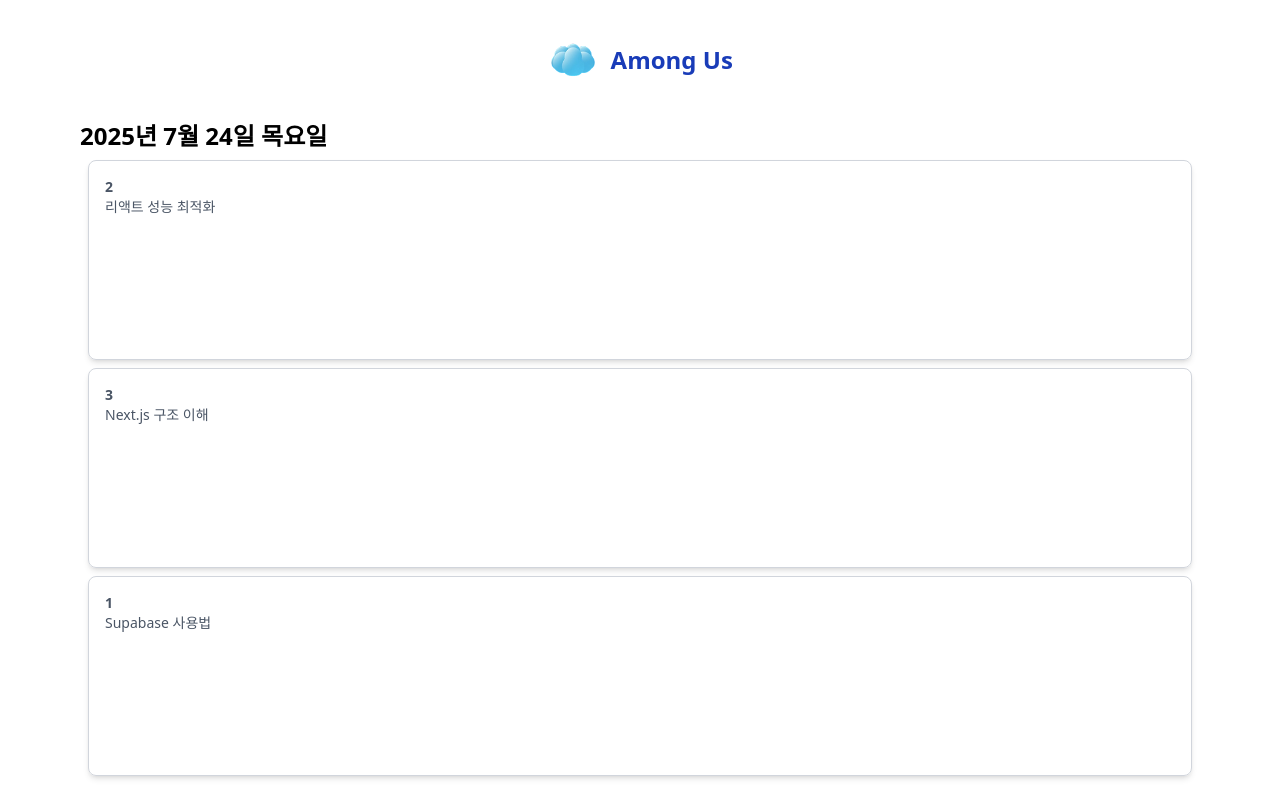
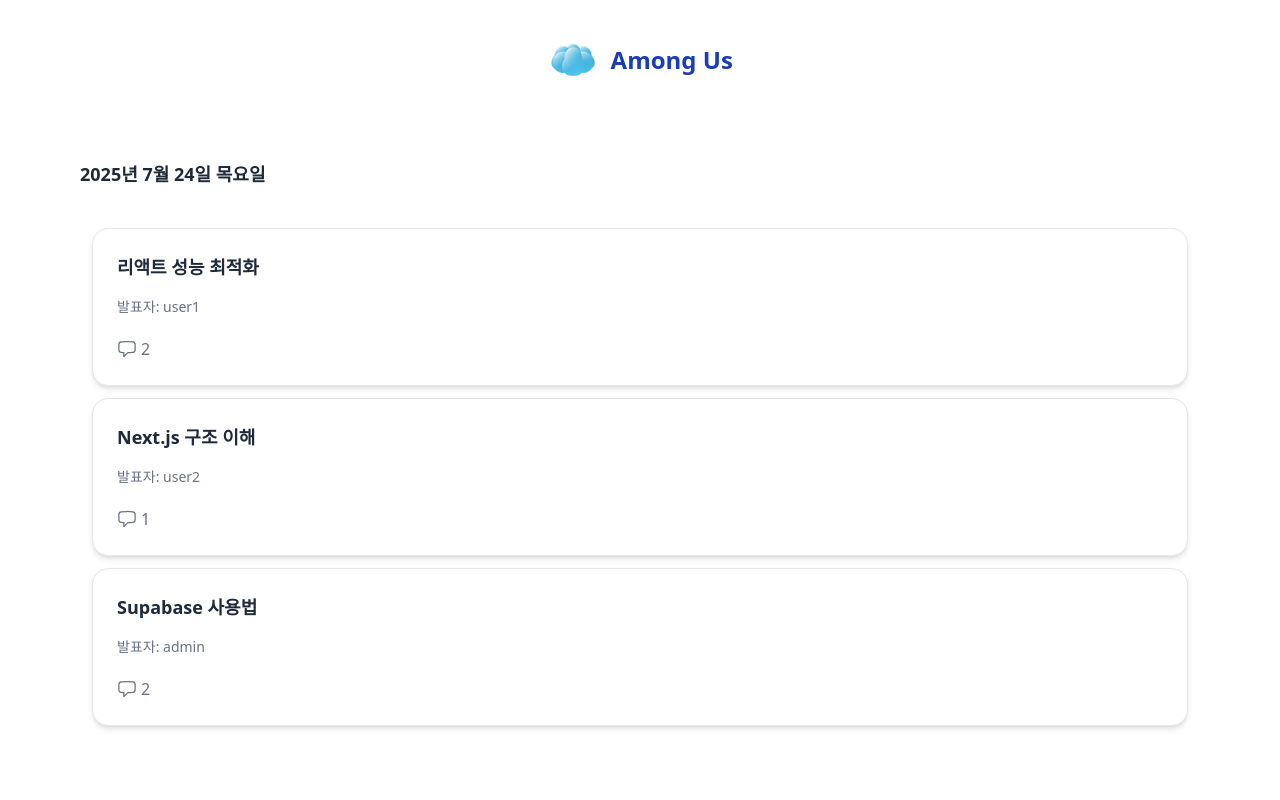
Before and after one commit to noeyigg/among-us, a Next.js app: page /dashboard in a window 1280 px wide. Built offline with nearby package versions, Linux system fonts and the light colour scheme.

Commit message:
feat: dashboard 발표자 이름, 댓글 수 표시

```diff
--- a/app/dashboard/page.js
+++ b/app/dashboard/page.js
@@ -1,35 +1,34 @@
-// 오늘 날짜, cardList
 import React, { Suspense } from "react";
-import CardList from "@/app/ui/CardList";
-import Header from "@/app/ui/Header";
+import Card from "@/app/ui/Card";
 import Spinner from "../ui/Spinner";
 import { redirect } from "next/dist/server/api-utils";
-import data from "@/lib/mock-data.json"
-
+import data from "@/lib/mock-data.json";
 
 const posts = data.posts;
 
 export default function DashboardPage() {
-  const now = new Date()
-  const today = now.toLocaleDateString('ko-KR', {
-    year: 'numeric',
-    month: 'long',
-    day: 'numeric',
-    weekday: 'long',
-  })
+  const today = new Date().toLocaleDateString("ko-KR", {
+    year: "numeric",
+    month: "long",
+    day: "numeric",
+    weekday: "long",
+  });
 
   const isLoggedIn = false; //실제 인증 로직 추가(서버 컴포넌트에서 리다이렉트 됨)
 
-  if (isLoggedIn) { //바꿔야댐 !isLoggedIn
+  if (isLoggedIn) {
+    //바꿔야댐 !isLoggedIn
     redirect("/login");
   }
 
   return (
     <>
-      <Header today={today}/>
+      <p className="text-lg font-semibold text-gray-800 my-10">{today}</p>
 
-      <Suspense fallback={<Spinner/>}>
-        <CardList posts={posts} />
+      <Suspense fallback={<Spinner />}>
+        {posts.map((post) => (
+          <Card key={post.id} post={post} />
+        ))}
       </Suspense>
     </>
   );
--- a/app/ui/Card.jsx
+++ b/app/ui/Card.jsx
@@ -1,15 +1,30 @@
 import React from "react";
-import Link from 'next/link'
+import Link from "next/link";
+import { ChatBubbleLeftIcon } from "@heroicons/react/24/outline";
+import data from "@/lib/mock-data.json";
 
-// 대시보드에 렌더링 할 카드
-const Card = ({ postId, children }) => {
-  // console.log('postId:', postId)
+const Card = ({ post }) => {
+  const presenter =
+    data.users.find((user) => user.id === post.presenter_id)?.name ||
+    "알 수 없음";
+
+  const commentCount = data.comments.filter(
+    (item) => item.post_id === post.id
+  ).length;
+
   return (
-    <Link href={`/dashboard/${postId}`}>
-      <div className="hover:bg-blue-300 min-h-[200px] border border-gray-300 shadow-md rounded-lg p-4 m-2 hover:bg-white hover:bg-opacity-70 transition-colors duration-200">
-        {children}
+    <Link href={`dashboard/${post.id}`}>
+      <div className="border border-gray-200 shadow-md rounded-2xl p-6 m-3 bg-white hover:shadow-lg hover:bg-gray-50 transition-all duration-200 cursor-pointer">
+        <h3 className="text-lg font-semibold text-gray-800 mb-2">
+          {post.topic}
+        </h3>
+        <p className="text-sm text-gray-500 mt-4 gap-4">발표자: {presenter}</p>
+        <p className="text-gray-500 mt-5 flex items-center gap-1">
+          <ChatBubbleLeftIcon className="w-5 h-5" />
+          {commentCount}
+        </p>
       </div>
-   </Link>
+    </Link>
   );
 };
 
--- a/app/ui/CardList.jsx
+++ /dev/null
@@ -1,19 +0,0 @@
-import React from "react";
-import Card from "./Card";
-
-const CardList = ({ posts }) => {
-  return (
-    <div>
-      {posts.map((post) => (
-        <Card key={post.id} postId={post.id}>
-            <p className="text-sm text-gray-600 font-semibold ">{post.presenter_id}</p>
-            <p className="text-sm text-gray-600">{post.topic}</p>
-            {/* 피드백개수    */}
-            {/* <p className="text-sm text-gray-600">{post.topic}개</p>         */}
-        </Card>
-      ))}
-    </div>
-  );
-};
-
-export default CardList;
--- a/app/ui/Header.jsx
+++ /dev/null
@@ -1,17 +0,0 @@
-import Link from "next/link";
-import React from "react";
-
-const Header = ( {today }) => {
-  return (
-    <>
-    {/* <div>로고자리</div> */}
-    <div></div>
-    <div>
-        {/* <Link href="/logout"></Link> */}
-    </div>
-    <span className="text-2xl font-semibold mb-6">{today}</span>
-    </>
-  );
-};
-
-export default Header;
--- a/package.json
+++ b/package.json
@@ -9,6 +9,7 @@
     "lint": "next lint"
   },
   "dependencies": {
+    "@heroicons/react": "^2.2.0",
     "clsx": "^2.1.1",
     "next": "15.4.3",
     "react": "19.1.0",
```
Also changed, not shown: 1 other file (tests, documents, lock files or other folders).
